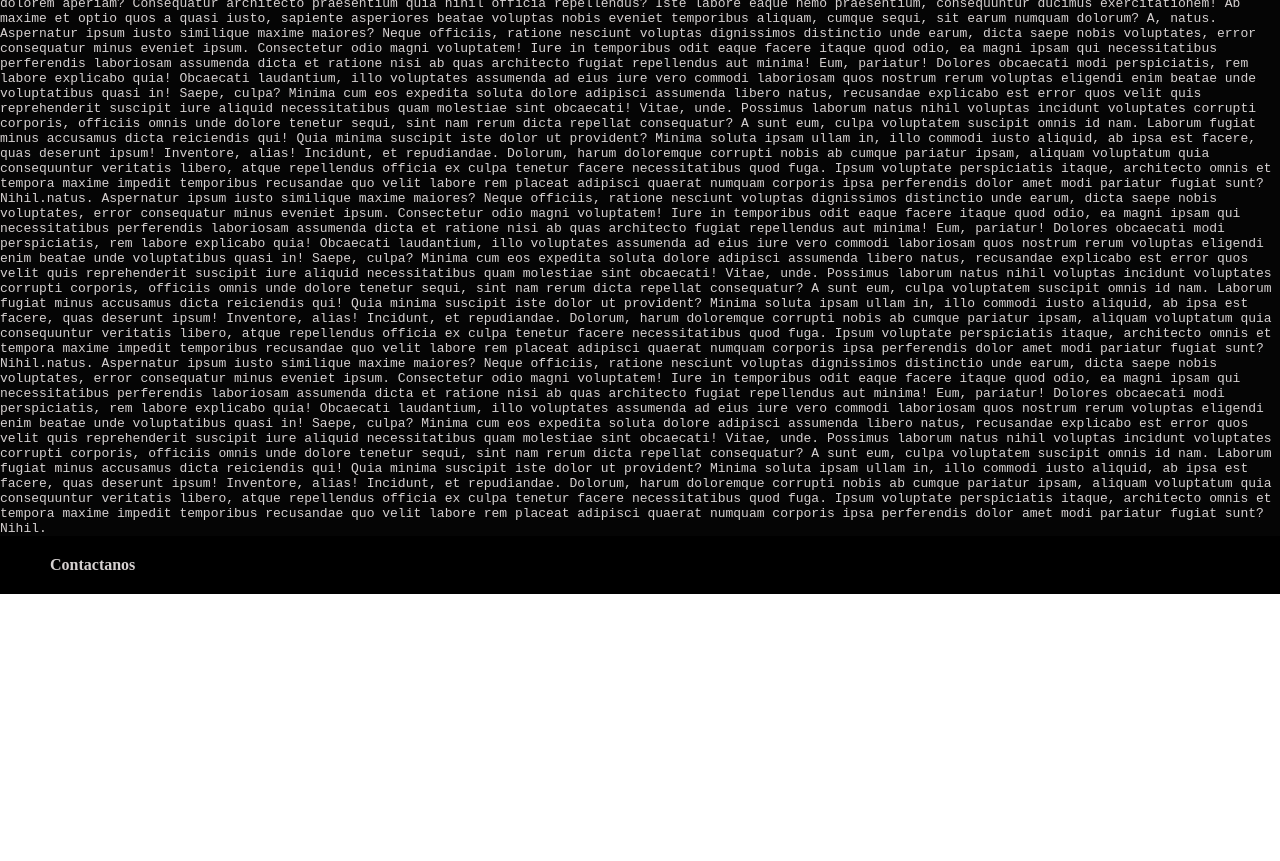
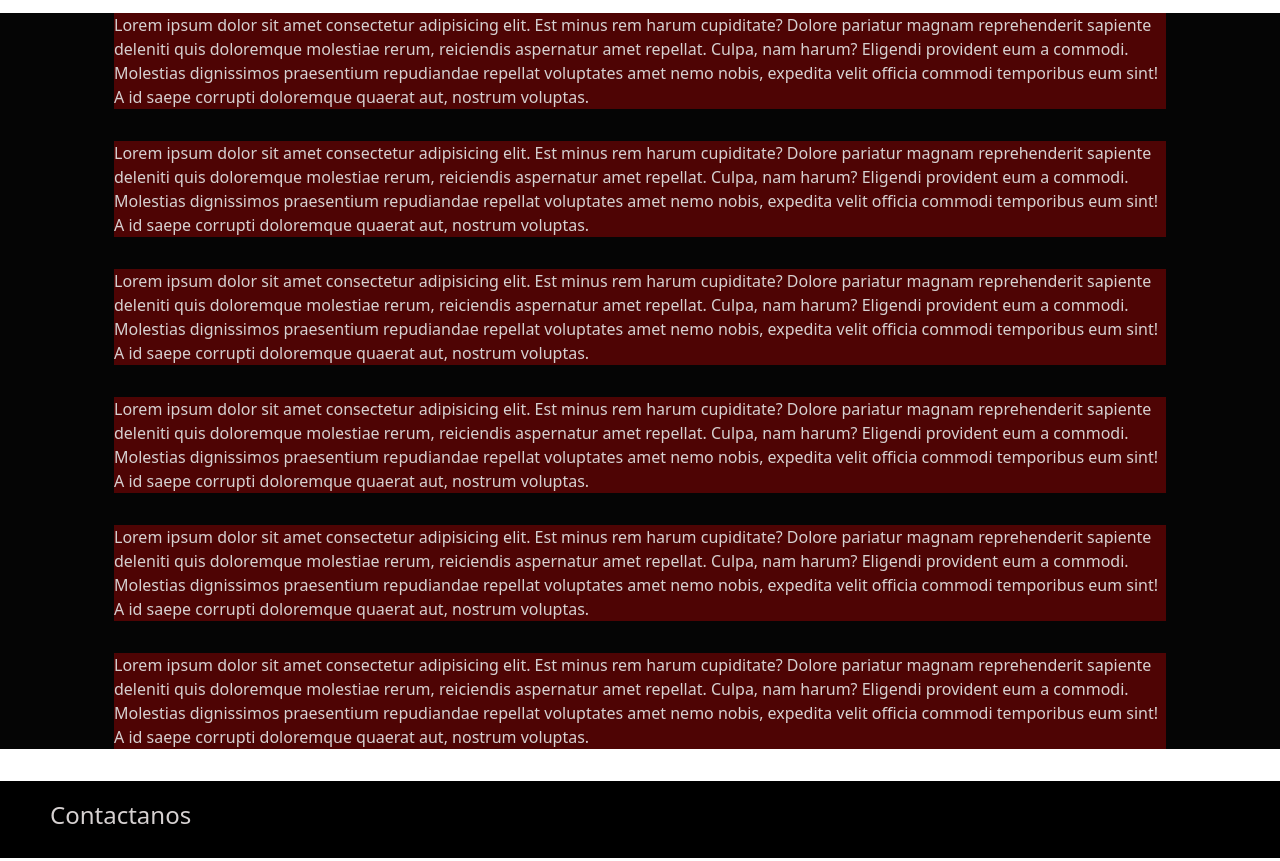
Before and after one commit to RodrigoDornell/ValoranTop-RodrigoDornell, a plain HTML site: page parche.html in a window 1280 px wide. Shown: the part 83-944 px from the top of the page. Before the commit the page ends 800 px from the top, so only its background shows below. Drawn offline with nearby package versions, Linux system fonts and the light colour scheme.

Commit message:
UnpocodeBoostrap

```diff
--- a/estilo.css
+++ b/estilo.css
@@ -131,6 +131,10 @@ p{
     background-repeat: no-repeat;
     height: 100vh;
 }
+.producto{
+    background-color:rgb(78, 4, 4) ;
+    margin: 2rem;
+}
 @media screen and (max-width: 768px) {
     .MainAgentes {
         grid-template-columns: repeat(8, 1fr);
--- a/parche.html
+++ b/parche.html
@@ -4,6 +4,7 @@
     <meta charset="UTF-8">
     <meta http-equiv="X-UA-Compatible" content="IE=edge">
     <meta name="viewport" content="width=device-width, initial-scale=1.0">
+    <link href="https://cdn.jsdelivr.net/npm/bootstrap@5.2.0-beta1/dist/css/bootstrap.min.css" rel="stylesheet" integrity="sha384-0evHe/X+R7YkIZDRvuzKMRqM+OrBnVFBL6DOitfPri4tjfHxaWutUpFmBp4vmVor" crossorigin="anonymous">
     <link rel="stylesheet" href="estilo.css">
     <title>Parche</title>
 </head>
@@ -20,33 +21,50 @@
         </nav>
     </header>
     <main class="mParche">
-        <p>Lorem ipsum dolor sit, amet consectetur adipisicing elit. Mollitia, eligendi! Fugiat fuga officia, accusantium facere dignissimos omnis magnam architecto dicta modi dolorem aperiam? Consequatur architecto praesentium quia nihil officia repellendus?
-        Iste labore eaque nemo praesentium, consequuntur ducimus exercitationem! Ab maxime et optio quos a quasi iusto, sapiente asperiores beatae voluptas nobis eveniet temporibus aliquam, cumque sequi, sit earum numquam dolorum?
-        A, natus. Aspernatur ipsum iusto similique maxime maiores? Neque officiis, ratione nesciunt voluptas dignissimos distinctio unde earum, dicta saepe nobis voluptates, error consequatur minus eveniet ipsum. Consectetur odio magni voluptatem!
-        Iure in temporibus odit eaque facere itaque quod odio, ea magni ipsam qui necessitatibus perferendis laboriosam assumenda dicta et ratione nisi ab quas architecto fugiat repellendus aut minima! Eum, pariatur!
-        Dolores obcaecati modi perspiciatis, rem labore explicabo quia! Obcaecati laudantium, illo voluptates assumenda ad eius iure vero commodi laboriosam quos nostrum rerum voluptas eligendi enim beatae unde voluptatibus quasi in!
-        Saepe, culpa? Minima cum eos expedita soluta dolore adipisci assumenda libero natus, recusandae explicabo est error quos velit quis reprehenderit suscipit iure aliquid necessitatibus quam molestiae sint obcaecati! Vitae, unde.
-        Possimus laborum natus nihil voluptas incidunt voluptates corrupti corporis, officiis omnis unde dolore tenetur sequi, sint nam rerum dicta repellat consequatur? A sunt eum, culpa voluptatem suscipit omnis id nam.
-        Laborum fugiat minus accusamus dicta reiciendis qui! Quia minima suscipit iste dolor ut provident? Minima soluta ipsam ullam in, illo commodi iusto aliquid, ab ipsa est facere, quas deserunt ipsum!
-        Inventore, alias! Incidunt, et repudiandae. Dolorum, harum doloremque corrupti nobis ab cumque pariatur ipsam, aliquam voluptatum quia consequuntur veritatis libero, atque repellendus officia ex culpa tenetur facere necessitatibus quod fuga.
-        Ipsum voluptate perspiciatis itaque, architecto omnis et tempora maxime impedit temporibus recusandae quo velit labore rem placeat adipisci quaerat numquam corporis ipsa perferendis dolor amet modi pariatur fugiat sunt? Nihil.natus. Aspernatur ipsum iusto similique maxime maiores? Neque officiis, ratione nesciunt voluptas dignissimos distinctio unde earum, dicta saepe nobis voluptates, error consequatur minus eveniet ipsum. Consectetur odio magni voluptatem!
-        Iure in temporibus odit eaque facere itaque quod odio, ea magni ipsam qui necessitatibus perferendis laboriosam assumenda dicta et ratione nisi ab quas architecto fugiat repellendus aut minima! Eum, pariatur!
-        Dolores obcaecati modi perspiciatis, rem labore explicabo quia! Obcaecati laudantium, illo voluptates assumenda ad eius iure vero commodi laboriosam quos nostrum rerum voluptas eligendi enim beatae unde voluptatibus quasi in!
-        Saepe, culpa? Minima cum eos expedita soluta dolore adipisci assumenda libero natus, recusandae explicabo est error quos velit quis reprehenderit suscipit iure aliquid necessitatibus quam molestiae sint obcaecati! Vitae, unde.
-        Possimus laborum natus nihil voluptas incidunt voluptates corrupti corporis, officiis omnis unde dolore tenetur sequi, sint nam rerum dicta repellat consequatur? A sunt eum, culpa voluptatem suscipit omnis id nam.
-        Laborum fugiat minus accusamus dicta reiciendis qui! Quia minima suscipit iste dolor ut provident? Minima soluta ipsam ullam in, illo commodi iusto aliquid, ab ipsa est facere, quas deserunt ipsum!
-        Inventore, alias! Incidunt, et repudiandae. Dolorum, harum doloremque corrupti nobis ab cumque pariatur ipsam, aliquam voluptatum quia consequuntur veritatis libero, atque repellendus officia ex culpa tenetur facere necessitatibus quod fuga.
-        Ipsum voluptate perspiciatis itaque, architecto omnis et tempora maxime impedit temporibus recusandae quo velit labore rem placeat adipisci quaerat numquam corporis ipsa perferendis dolor amet modi pariatur fugiat sunt? Nihil.natus. Aspernatur ipsum iusto similique maxime maiores? Neque officiis, ratione nesciunt voluptas dignissimos distinctio unde earum, dicta saepe nobis voluptates, error consequatur minus eveniet ipsum. Consectetur odio magni voluptatem!
-        Iure in temporibus odit eaque facere itaque quod odio, ea magni ipsam qui necessitatibus perferendis laboriosam assumenda dicta et ratione nisi ab quas architecto fugiat repellendus aut minima! Eum, pariatur!
-        Dolores obcaecati modi perspiciatis, rem labore explicabo quia! Obcaecati laudantium, illo voluptates assumenda ad eius iure vero commodi laboriosam quos nostrum rerum voluptas eligendi enim beatae unde voluptatibus quasi in!
-        Saepe, culpa? Minima cum eos expedita soluta dolore adipisci assumenda libero natus, recusandae explicabo est error quos velit quis reprehenderit suscipit iure aliquid necessitatibus quam molestiae sint obcaecati! Vitae, unde.
-        Possimus laborum natus nihil voluptas incidunt voluptates corrupti corporis, officiis omnis unde dolore tenetur sequi, sint nam rerum dicta repellat consequatur? A sunt eum, culpa voluptatem suscipit omnis id nam.
-        Laborum fugiat minus accusamus dicta reiciendis qui! Quia minima suscipit iste dolor ut provident? Minima soluta ipsam ullam in, illo commodi iusto aliquid, ab ipsa est facere, quas deserunt ipsum!
-        Inventore, alias! Incidunt, et repudiandae. Dolorum, harum doloremque corrupti nobis ab cumque pariatur ipsam, aliquam voluptatum quia consequuntur veritatis libero, atque repellendus officia ex culpa tenetur facere necessitatibus quod fuga.
-        Ipsum voluptate perspiciatis itaque, architecto omnis et tempora maxime impedit temporibus recusandae quo velit labore rem placeat adipisci quaerat numquam corporis ipsa perferendis dolor amet modi pariatur fugiat sunt? Nihil.</p>
+        <div class="container">
+            <div class="">
+                <div class="col col-m 8">
+                    <div class="producto">
+                        Lorem ipsum dolor sit amet consectetur adipisicing elit. Est minus rem harum cupiditate? Dolore pariatur magnam reprehenderit sapiente deleniti quis doloremque molestiae rerum, reiciendis aspernatur amet repellat. Culpa, nam harum?
+                        Eligendi provident eum a commodi. Molestias dignissimos praesentium repudiandae repellat voluptates amet nemo nobis, expedita velit officia commodi temporibus eum sint! A id saepe corrupti doloremque quaerat aut, nostrum voluptas.
+                </div>
+                </div>
+                <div class="col col-sm 2">
+                    <div class="producto">
+                        Lorem ipsum dolor sit amet consectetur adipisicing elit. Est minus rem harum cupiditate? Dolore pariatur magnam reprehenderit sapiente deleniti quis doloremque molestiae rerum, reiciendis aspernatur amet repellat. Culpa, nam harum?
+                        Eligendi provident eum a commodi. Molestias dignissimos praesentium repudiandae repellat voluptates amet nemo nobis, expedita velit officia commodi temporibus eum sint! A id saepe corrupti doloremque quaerat aut, nostrum voluptas.
+                </div>
+                </div>
+                <div class="col">
+                    <div class="producto">
+                        Lorem ipsum dolor sit amet consectetur adipisicing elit. Est minus rem harum cupiditate? Dolore pariatur magnam reprehenderit sapiente deleniti quis doloremque molestiae rerum, reiciendis aspernatur amet repellat. Culpa, nam harum?
+                        Eligendi provident eum a commodi. Molestias dignissimos praesentium repudiandae repellat voluptates amet nemo nobis, expedita velit officia commodi temporibus eum sint! A id saepe corrupti doloremque quaerat aut, nostrum voluptas.
+                </div>
+                </div>
+                <div class="col">
+                    <div class="producto">
+                        Lorem ipsum dolor sit amet consectetur adipisicing elit. Est minus rem harum cupiditate? Dolore pariatur magnam reprehenderit sapiente deleniti quis doloremque molestiae rerum, reiciendis aspernatur amet repellat. Culpa, nam harum?
+                        Eligendi provident eum a commodi. Molestias dignissimos praesentium repudiandae repellat voluptates amet nemo nobis, expedita velit officia commodi temporibus eum sint! A id saepe corrupti doloremque quaerat aut, nostrum voluptas.
+                </div>
+                </div>
+                <div class="col">
+                    <div class="producto">
+                        Lorem ipsum dolor sit amet consectetur adipisicing elit. Est minus rem harum cupiditate? Dolore pariatur magnam reprehenderit sapiente deleniti quis doloremque molestiae rerum, reiciendis aspernatur amet repellat. Culpa, nam harum?
+                        Eligendi provident eum a commodi. Molestias dignissimos praesentium repudiandae repellat voluptates amet nemo nobis, expedita velit officia commodi temporibus eum sint! A id saepe corrupti doloremque quaerat aut, nostrum voluptas.
+                </div>
+                </div>
+                <div class="col">
+                    <div class="producto">
+                        Lorem ipsum dolor sit amet consectetur adipisicing elit. Est minus rem harum cupiditate? Dolore pariatur magnam reprehenderit sapiente deleniti quis doloremque molestiae rerum, reiciendis aspernatur amet repellat. Culpa, nam harum?
+                        Eligendi provident eum a commodi. Molestias dignissimos praesentium repudiandae repellat voluptates amet nemo nobis, expedita velit officia commodi temporibus eum sint! A id saepe corrupti doloremque quaerat aut, nostrum voluptas.
+                </div>
+                </div>
+            </div>
+        </div>
     </main>
     <footer>
         <h4><li> <a href="./Contactos.html">Contactanos</a></li></h4>
     </footer>
+    <script src="https://cdn.jsdelivr.net/npm/bootstrap@5.2.0-beta1/dist/js/bootstrap.bundle.min.js" integrity="sha384-pprn3073KE6tl6bjs2QrFaJGz5/SUsLqktiwsUTF55Jfv3qYSDhgCecCxMW52nD2" crossorigin="anonymous"></script>
 </body>
 </html>
```
Also changed, not shown: Contactos.html (+33 -26 lines).
